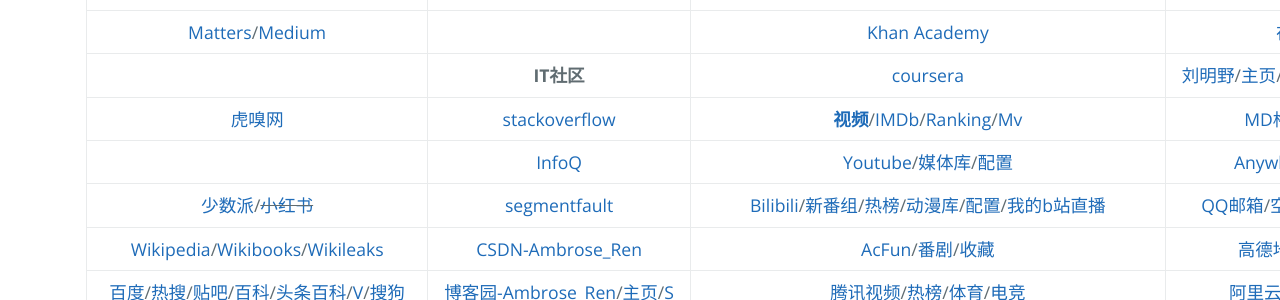
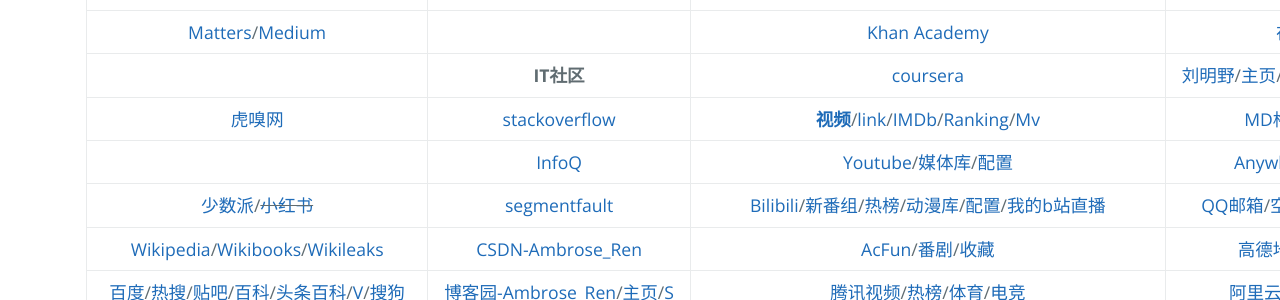
Before and after one commit to AmbroseRen/test, a Jekyll site: the page built from navigation.md, in a window 1280 px wide. Shown: the part 687-987 px from the top of the page. Built offline with Jekyll 4.4.1, drawn with Linux system fonts in a browser that asks for light colours; our own code applies the rules of GitHub Pages for plain Markdown files; the repository's description, which GitHub fills in, is left out.

Commit message:
Update navigation.md

```diff
--- a/navigation.md
+++ b/navigation.md
@@ -39,7 +39,7 @@
 | [Reddit](https://www.reddit.com/)/[Quora](https://www.quora.com/) | ~~[simplesite](http://ambroseren.simplesite.com/)/[uid.me](http://uid.me/ren_si1#)~~ | [腾讯课堂](https://ke.qq.com/) | [catbox](https://catbox.moe/user/login.php) |
 | [Matters](https://matters.news/)/[Medium](https://medium.com/) | []() | [Khan Academy](https://www.khanacademy.org/) | [在线翻译](https://fanyi.youdao.com/) |
 | []() | __IT社区__ | [coursera](https://www.coursera.org/browse/computer-science) | [刘明野](https://tool.liumingye.cn/)/[主页](https://www.liumingye.cn/)/[PD](https://tool.liumingye.cn/password/)/[WP](https://tool.liumingye.cn/wallpaper/)/[St](Art/Shoot/index.md)/[F](Data/Fodder/index.md)/[IP](https://tool.liumingye.cn/ip/)/[麻将](https://tool.liumingye.cn/majiang/) |
-| [虎嗅网](https://www.huxiu.com/) | [stackoverflow](https://stackoverflow.com/) | [__视频__](classes=btn,btn-primary)/[IMDb](https://m.imdb.com/)/[Ranking](https://www.boxofficemojo.com/weekly/)/[Mv](Art/Movies/index.md) | [MD格式在线排版](https://md.phodal.com/) |
+| [虎嗅网](https://www.huxiu.com/) | [stackoverflow](https://stackoverflow.com/) | [__视频__](#about?classes=btn,btn-primary)/[link](http://google.com?classes=btn,btn-primary)/[IMDb](https://m.imdb.com/)/[Ranking](https://www.boxofficemojo.com/weekly/)/[Mv](Art/Movies/index.md) | [MD格式在线排版](https://md.phodal.com/) |
 | []() | [InfoQ](https://www.infoq.cn/) | [Youtube](https://www.youtube.com/)/[媒体库](https://www.youtube.com/feed/library)/[配置](https://studio.youtube.com/video/LupojaPC1wc/livestreaming) | [AnywhereAnything](http://lackar.com/aa/) |
 | [少数派](https://sspai.com/)/~~[小红书](https://www.xiaohongshu.com/explore)~~ | [segmentfault](https://segmentfault.com/u/ambroseren/users/following) | [Bilibili](https://space.bilibili.com/352834482/fans/follow)/[新番组](https://bgm.liumingye.cn/)/[热榜](https://www.bilibili.com/v/popular/rank/all)/[动漫库](Art/Animes/index.md)/[配置](https://link.bilibili.com/p/center/index#/my-room/start-live)/[我的b站直播](https://live.bilibili.com/22653502) | [QQ邮箱](https://mail.qq.com/)/[空间](https://user.qzone.qq.com/1056008502)/[万年历](https://wannianrili.bmcx.com/)/[12306](https://kyfw.12306.cn/otn/leftTicket/init) |
 | [Wikipedia](https://www.wikipedia.org/)/[Wikibooks](https://www.wikibooks.org/)/[Wikileaks](https://wikileaks.org/What-is-WikiLeaks.html) | [CSDN-Ambrose_Ren](https://blog.csdn.net/Ambrose_Ren) | [AcFun](https://www.acfun.cn/)/[番剧](https://www.acfun.cn/bangumilist)/[收藏](https://www.acfun.cn/member/favourite) | [高德地图](https://www.amap.com/)/[百度地图](https://map.baidu.com/) |
```
